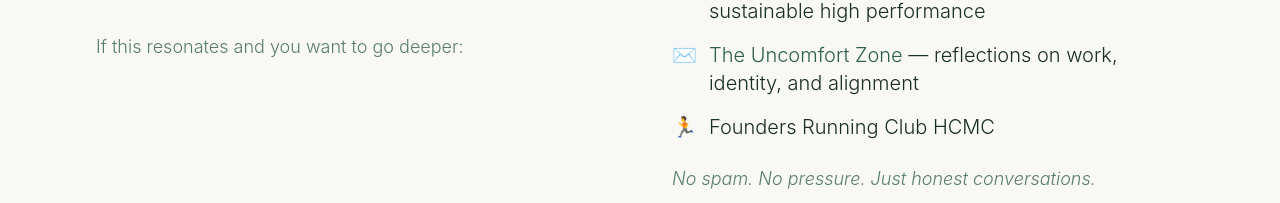
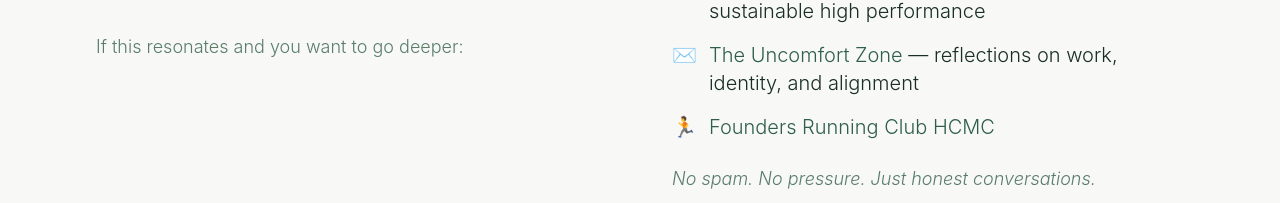
Before and after one commit to napcae/iamtrung.com, a Next.js app: page /reconnect-vietnam in a window 1280 px wide. Shown: the part 5047-5250 px from the top of the page. Built offline with nearby package versions, Linux system fonts and the light colour scheme.

Commit message:
add frc link

```diff
--- a/app/reconnect-vietnam/page.tsx
+++ b/app/reconnect-vietnam/page.tsx
@@ -326,7 +326,7 @@ export default function ReconnectVietnamPage() {
                   </li>
                   <li className="flex items-start">
                     <span className="mr-3">🏃</span>
-                    <span>Founders Running Club HCMC</span>
+                    <span><a href="https://www.instagram.com/frcsaigon/" target="_blank" rel="noopener noreferrer" className="text-earth-accent hover:underline">Founders Running Club HCMC</a></span>
                   </li>
                 </ul>
                 <p className="text-lg text-earth-muted font-light italic">
```
